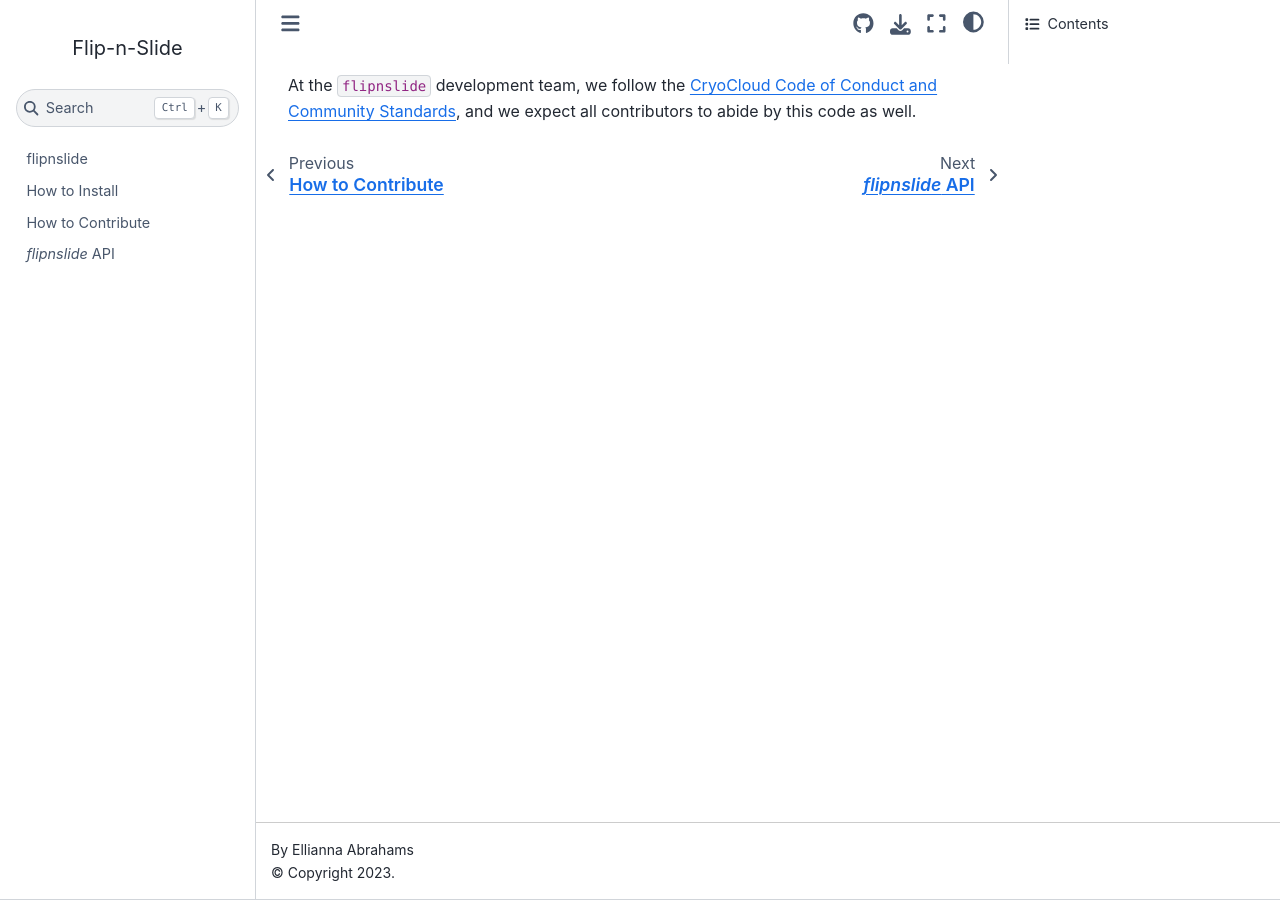
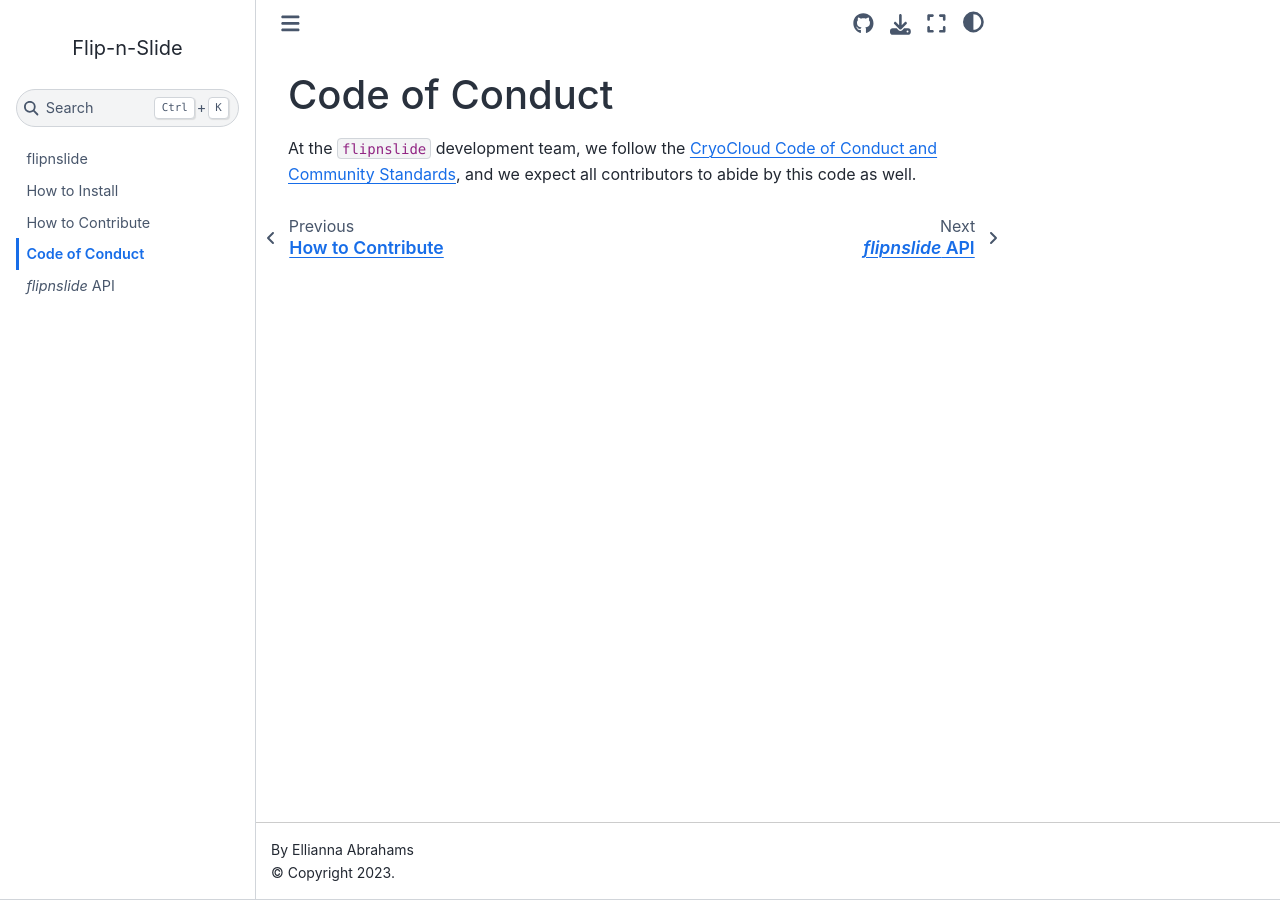
Before and after one commit to elliesch/flipnslide, a Jupyter Book: the page built from docs/code_of_conduct.md, in a window 1280 px wide. Built offline with Jupyter Book 1.0.4 settings and Sphinx 7.4.7 and the Sphinx Book theme 1.1.4, drawn with Linux system fonts in a browser that asks for light colours; pages that are not in the unit, such as notebooks, are missing from menus.

Commit message:
refactor: add title to CoC (#10)

```diff
--- a/docs/code_of_conduct.md
+++ b/docs/code_of_conduct.md
@@ -1 +1,3 @@
+# Code of Conduct
+
 At the `flipnslide` development team, we follow the [CryoCloud Code of Conduct and Community Standards](https://book.cryointhecloud.com/content/Code_of_Conduct.html), and we expect all contributors to abide by this code as well.
```
